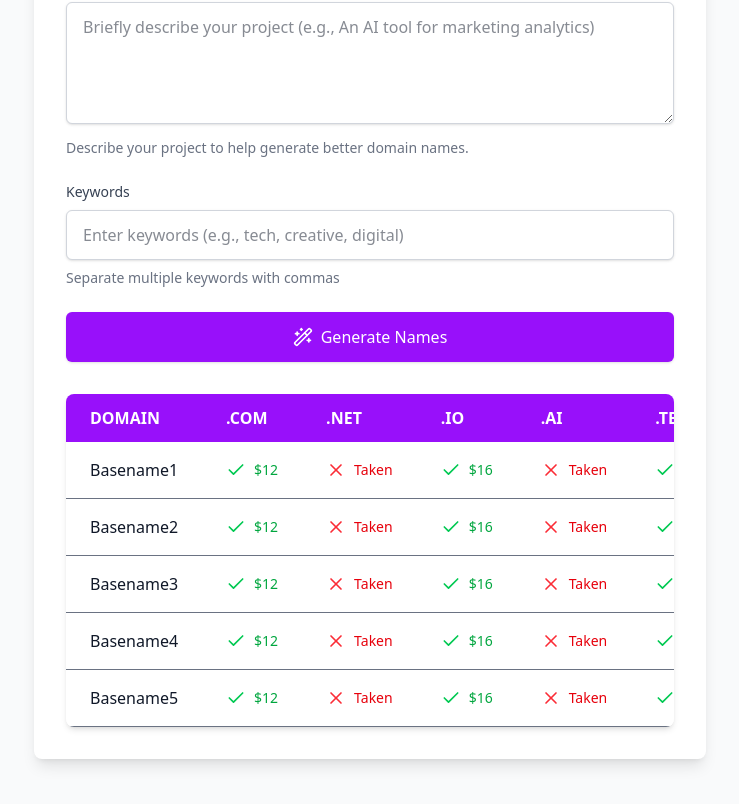
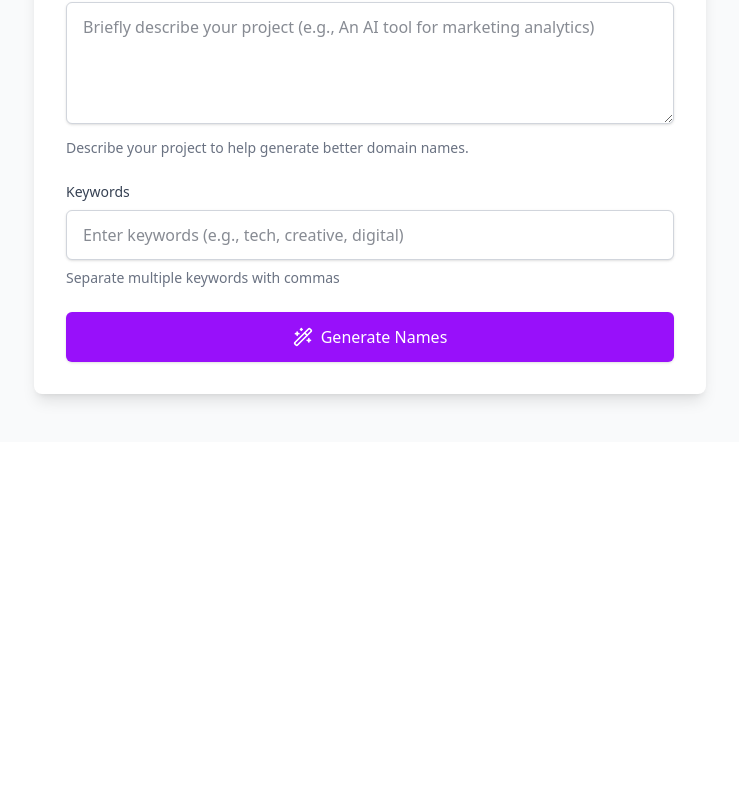
Before and after one commit to dhanunjayalakshmi/Domain-Name-Generator, a React (Vite) app in the folder frontend/vite-project/: page / in a window 1280 px wide. Shown: the part 482-1286 px from the top of the page, without its empty margins (270-1009 px from the left). After the commit the page ends 924 px from the top, so only its background shows below. Built offline with nearby package versions, Linux system fonts and the light colour scheme.

Commit message:
Binding the API data into the ResultsList component is completed

```diff
--- a/frontend/vite-project/eslint.config.js
+++ b/frontend/vite-project/eslint.config.js
@@ -25,9 +25,6 @@ export default [
     },
     rules: {
       "react/prop-types": "off",
-      ...js.configs.recommended.rules,
-      ...react.configs.recommended.rules,
-      ...react.configs["jsx-runtime"].rules,
       ...reactHooks.configs.recommended.rules,
       "react/jsx-no-target-blank": "off",
       "react-refresh/only-export-components": [
--- a/frontend/vite-project/package.json
+++ b/frontend/vite-project/package.json
@@ -11,6 +11,7 @@
   },
   "dependencies": {
     "axios": "^1.7.9",
+    "eslint-js": "github:eslint/js",
     "lucide-react": "^0.344.0",
     "react": "^18.3.1",
     "react-dom": "^18.3.1",
@@ -22,7 +23,7 @@
     "@types/react": "^18.3.18",
     "@types/react-dom": "^18.3.5",
     "@vitejs/plugin-react": "^4.3.4",
-    "eslint": "^9.17.0",
+    "eslint": "^9.20.0",
     "eslint-plugin-react": "^7.37.2",
     "eslint-plugin-react-hooks": "^5.0.0",
     "eslint-plugin-react-refresh": "^0.4.16",
--- a/frontend/vite-project/src/App.jsx
+++ b/frontend/vite-project/src/App.jsx
@@ -1,6 +1,7 @@
 import Layout from "./components/Layout/Layout";
 import GeneratorForm from "./components/Generator/GeneratorForm";
 import ResultsList from "./components/Generator/ResultsList";
+import { ClipLoader } from "react-spinners";
 import { useState } from "react";
 import axios from "axios";
 
@@ -33,7 +34,7 @@ const generateNames = async (description, keywords) => {
 };
 
 export default function App() {
-  const [availability, setAvailability] = useState([]);
+  const [availability, setAvailability] = useState([] | null);
   const [loading, setLoading] = useState(false);
   const [error, setError] = useState(null);
 
@@ -50,7 +51,6 @@ export default function App() {
       const availabilityResponse = await checkAvailability(domains);
 
       setAvailability(availabilityResponse);
-      console.log(availability);
     } catch (error) {
       console.error("Error in generating and checking domains:", error);
       setError(
@@ -66,7 +66,17 @@ export default function App() {
       <div className="max-w-2xl mx-auto">
         <div className="bg-white rounded-lg shadow-lg p-8">
           <GeneratorForm onGenerate={handleGenerate} />
-          <ResultsList />
+          {error && <div className="text-red-500 mt-4">{error}</div>}
+          {loading ? (
+            <div className="flex flex-col justify-center items-center mt-8">
+              <ClipLoader size={50} color={"#4A90E2"} />
+              <p className="mt-4 text-blue-500">Generating suggestions...</p>
+            </div>
+          ) : error ? (
+            <p className="text-red-600 mt-4">{error}</p>
+          ) : availability ? (
+            <ResultsList availability={availability} />
+          ) : null}
         </div>
       </div>
     </Layout>
--- a/frontend/vite-project/src/components/Generator/ResultsList.jsx
+++ b/frontend/vite-project/src/components/Generator/ResultsList.jsx
@@ -1,6 +1,10 @@
 import { Check, X } from "lucide-react";
 
-const ResultsList = () => {
+const ResultsList = ({ availability }) => {
+  const extensions = Object.keys(
+    availability[Object.keys(availability)[0]] || []
+  );
+
   return (
     <div className="mt-8">
       <div className="overflow-x-auto shadow-md sm:rounded-lg">
@@ -10,63 +14,40 @@ const ResultsList = () => {
               <th scope="col" className="px-6 py-3">
                 Domain
               </th>
-              <th scope="col" className="px-6 py-3">
-                .com
-              </th>
-              <th scope="col" className="px-6 py-3">
-                .net
-              </th>
-              <th scope="col" className="px-6 py-3">
-                .io
-              </th>
-              <th scope="col" className="px-6 py-3">
-                .ai
-              </th>
-              <th scope="col" className="px-6 py-3">
-                .tech
-              </th>
+              {extensions?.map((extension) => (
+                <th
+                  key={extension}
+                  scope="col"
+                  className="px-6 py-3"
+                >{`.${extension.toUpperCase()}`}</th>
+              ))}
             </tr>
           </thead>
           <tbody>
-            {[1, 2, 3, 4, 5]?.map((num) => (
+            {Object.keys(availability).map((baseName) => (
               <tr
-                key={num}
+                key={baseName}
                 className="bg-white border-b dark:bg-gray-800 dark:border-gray-700 hover:bg-gray-50 dark:hover:bg-gray-600"
               >
                 <td className="px-6 py-4 font-medium text-md text-gray-900 dark:text-white whitespace-nowrap">
-                  Basename{num}
+                  {baseName}
                 </td>
-                <td className="px-6 py-4 text-sm text-center">
+                {extensions.map((extension) => (
+                  <td key={extension} className="px-6 py-4 text-sm text-center">
+                    {availability[baseName][extension] &&
+                    availability[baseName][extension].available ? (
                       <div className="text-green-600 flex items-center justify-center">
                         <Check className="w-5 h-5 mr-2 text-green-500" />
-                    $12
+                        {`${availability[baseName][extension].currency}${availability[baseName][extension].registrationPrice}`}
                       </div>
-                </td>
-                <td className="px-6 py-4 text-sm text-center">
+                    ) : (
                       <div className="text-red-600 flex items-center justify-center">
                         <X className="w-5 h-5 mr-2 text-red-500" />
                         Taken
                       </div>
+                    )}
                   </td>
-
-                <td className="px-6 py-4 text-sm text-center">
-                  <div className="text-green-600 flex items-center justify-center">
-                    <Check className="w-5 h-5 mr-2 text-green-500" />
-                    $16
-                  </div>
-                </td>
-                <td className="px-6 py-4 text-sm text-center">
-                  <div className="text-red-600 flex items-center justify-center">
-                    <X className="w-5 h-5 mr-2 text-red-500" />
-                    Taken
-                  </div>
-                </td>
-                <td className="px-6 py-4 text-sm text-center">
-                  <div className="text-green-600 flex items-center justify-center">
-                    <Check className="w-5 h-5 mr-2 text-green-500" />
-                    $15
-                  </div>
-                </td>
+                ))}
               </tr>
             ))}
           </tbody>
```
Also changed, not shown: 1 other file (tests, documents, lock files or other folders). Lines whose indentation alone changed are shown as unchanged.
